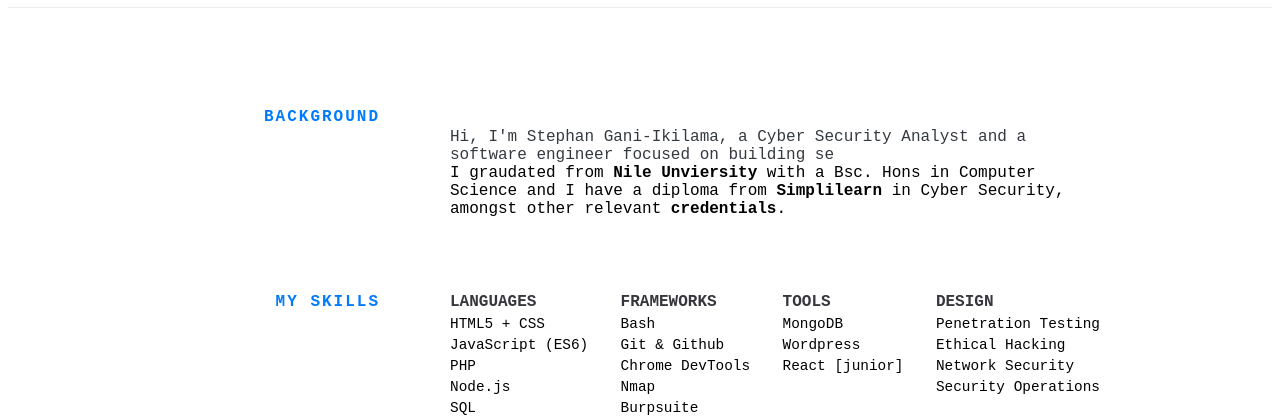
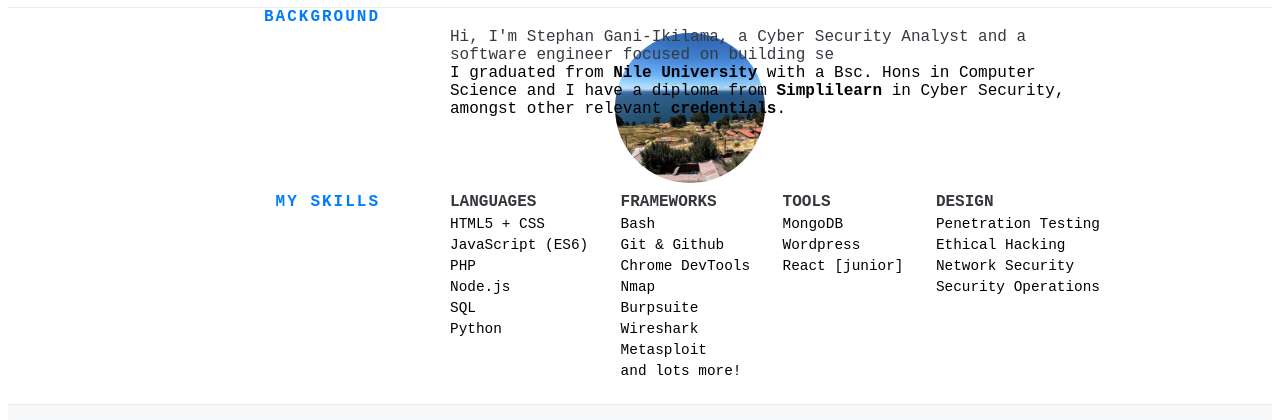
Before and after one commit to ikigeng/The-Folio, a plain HTML site: page index.html in a window 1280 px wide. Shown: the part 48-468 px from the top of the page. Drawn offline with Linux system fonts and the light colour scheme.

Commit message:
updated css

```diff
--- a/css/style.css
+++ b/css/style.css
@@ -8,12 +8,25 @@ body{
     line-height: 1.5;
 }
 
-/*Section generic*/
 
+.image-section {
+    margin-top: 2%;
+    margin-left: 100px;
+    text-align: left;
+    margin-bottom: -50px;
+}
+
+.profile-image {
+    width: 200px;
+    height: 200px;
+    border-radius: 80%;
+    object-fit: cover;
+}
 
 /*Background*/
 .background{
         margin-bottom: -150px;
+        margin-top: -300px;
 
 }
 .background a {
@@ -34,7 +47,7 @@ body{
     -webkit-box-pack: center;
     -ms-flex-pack: center;
     justify-content: center;
-    padding: 100px 170px
+    padding: 100px 170px;
 }
 .section__title {
     -ms-flex-negative: 0;
--- a/index.html
+++ b/index.html
@@ -3,22 +3,39 @@
 <head>
     <title>Stephan Gani-Ikilama</title>
     <link rel="stylesheet" type="text/css" href="css/style.css">
+    <style>
+        .image-section {
+            text-align: center;
+            margin-bottom: 20px;
+        }
+
+        .profile-image {
+            width: 150px;
+            height: 150px;
+            border-radius: 50%;
+            object-fit: cover;
+        }
+    </style>
 </head>
 <body>
     <div id="header"></div>
 
-      <!--Brief about section-->
+    <!-- Image Section -->
+    <div class="image-section">
+        <img src="img/peru.jpeg" alt="Stephan Gani-Ikilama" class="profile-image">
+    </div>
+
+    <!-- Brief about section -->
     <section class="section background">
         <div class="section__title">BACKGROUND</div>
         <div class="section__content">
-                <div id="typewriter" style="color: #343a40; margin-top: 20px; text-decoration: solid; "></div>
+            <div id="typewriter" style="color: #343a40; margin-top: 20px; text-decoration: solid;"></div>
             <!-- <p>I have experience in web development, cyber security, consulting, and networking(CISCO). I am passionate about learning new technologies and solving problems. I am currently open to opportunities to work in a challenging environment.</p> -->
-
-                <p>I graudated from <a href="https://www.nileuniversity.edu.ng/" target="_blank">Nile Unviersity</a> with a Bsc. Hons in Computer Science and I have a diploma from <a href="https://www.simplilearn.com/" target="_blank">Simplilearn</a> in Cyber Security, amongst other relevant <a href="about.html#certificates" target="_blank">credentials</a>.</p>
+            <p>I graduated from <a href="https://www.nileuniversity.edu.ng/" target="_blank">Nile University</a> with a Bsc. Hons in Computer Science and I have a diploma from <a href="https://www.simplilearn.com/" target="_blank">Simplilearn</a> in Cyber Security, amongst other relevant <a href="about.html#certificates" target="_blank">credentials</a>.</p>
         </div>
     </section>
 
-        <!--SKILLS SECTION-->
+    <!-- SKILLS SECTION -->
     <section class="section skills">
         <div class="section__title">My Skills</div>
         <div class="section__content">
@@ -68,9 +85,9 @@
         </div>
     </section>
 
-        <!--FEATURED PROJECTS SECTION-->
+    <!-- FEATURED PROJECTS SECTION -->
     <script src="js/index.js"></script>
 </body>
-<!--FOOTER-->
+<!-- FOOTER -->
 <div id="footer"></div>
 </html>
```
Also changed, not shown: img/peru.jpeg (added). Lines whose indentation alone changed are shown as unchanged.
